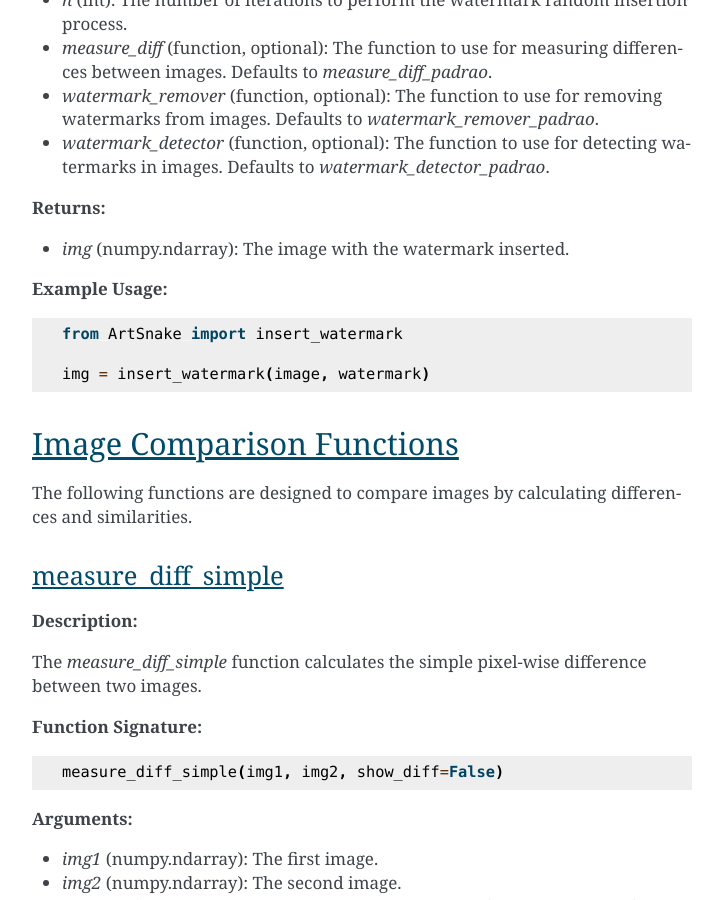
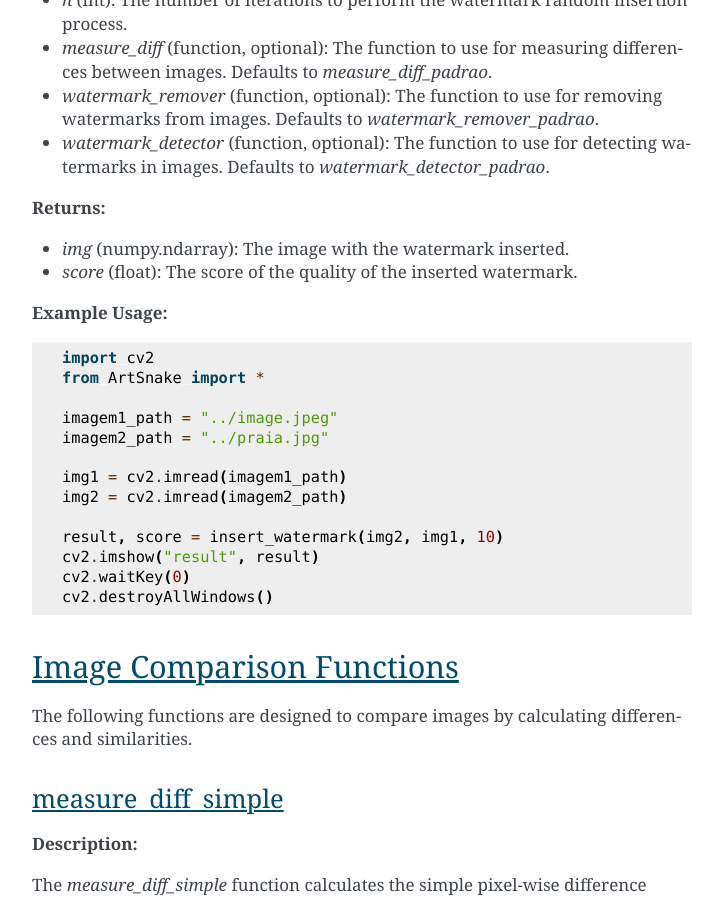
Before and after one commit to MekhyW/ArtSnake, a Sphinx documentation site: the page built from sphinx/usage.rst, in a window 1280 px wide and 900 px high, scrolled down 1023 px. Shown: the whole window, without its empty margins (388-1111 px from the left). Built offline with Sphinx 7.4.7, drawn with Linux system fonts in a browser that asks for light colours.

```diff
--- a/sphinx/installation.rst
+++ b/sphinx/installation.rst
@@ -18,7 +18,7 @@ Step 2: Download and Execute Post-Installation Script
 
 Download the post_install.py and ArtSnake.zip files from the repository https://drive.google.com/drive/folders/1BQiAme8a6fbI0lzCc6Jg3Qfr5LxSJiH3?usp=drive_link.
 
-Ensure that both files (post_install.py and ArtSnake.zip) are in the same directory.
+Ensure that both files (post_install.py and ArtSnake.zip) are in the same directory and DO NOT unzip the ArtSnake.zip.
 
 Open your terminal, navigate to the directory containing these files, and run the following command:
 
--- a/sphinx/usage.rst
+++ b/sphinx/usage.rst
@@ -36,14 +36,26 @@ The `insert_watermark` function inserts a watermark into an image. This is the m
 **Returns:**
 
 - `img` (numpy.ndarray): The image with the watermark inserted.
+- `score` (float): The score of the quality of the inserted watermark.
 
 **Example Usage:**
 
 .. code-block:: python
 
-    from ArtSnake import insert_watermark
+    import cv2
+    from ArtSnake import *
 
-    img = insert_watermark(image, watermark)
+    imagem1_path = "../image.jpeg"
+    imagem2_path = "../praia.jpg"
+
+    img1 = cv2.imread(imagem1_path)
+    img2 = cv2.imread(imagem2_path)
+
+    result, score = insert_watermark(img2, img1, 10)
+    cv2.imshow("result", result)
+    cv2.waitKey(0)
+    cv2.destroyAllWindows()
+
 
 
 Image Comparison Functions
```
Also changed, not shown: README.md (+5 -1 lines).
